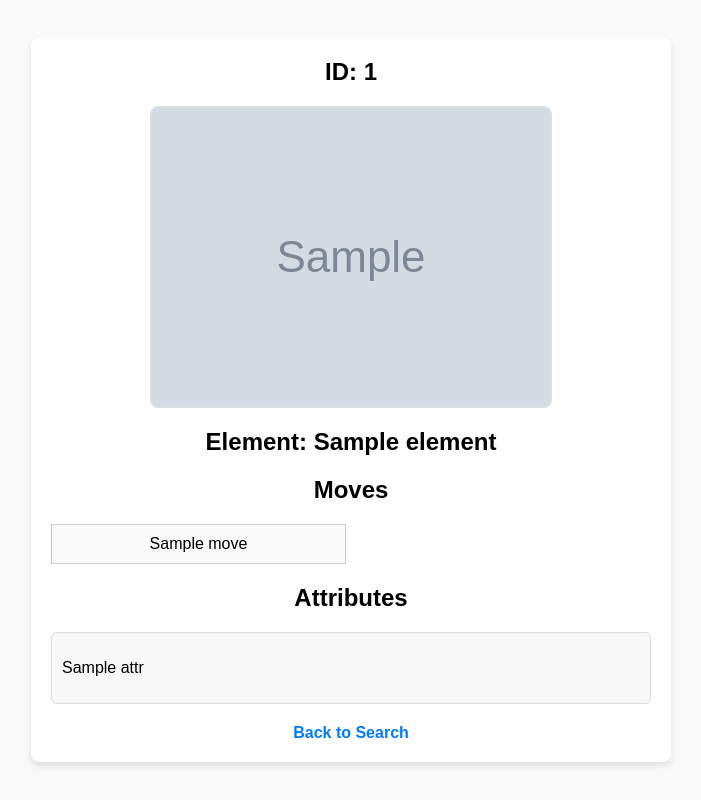
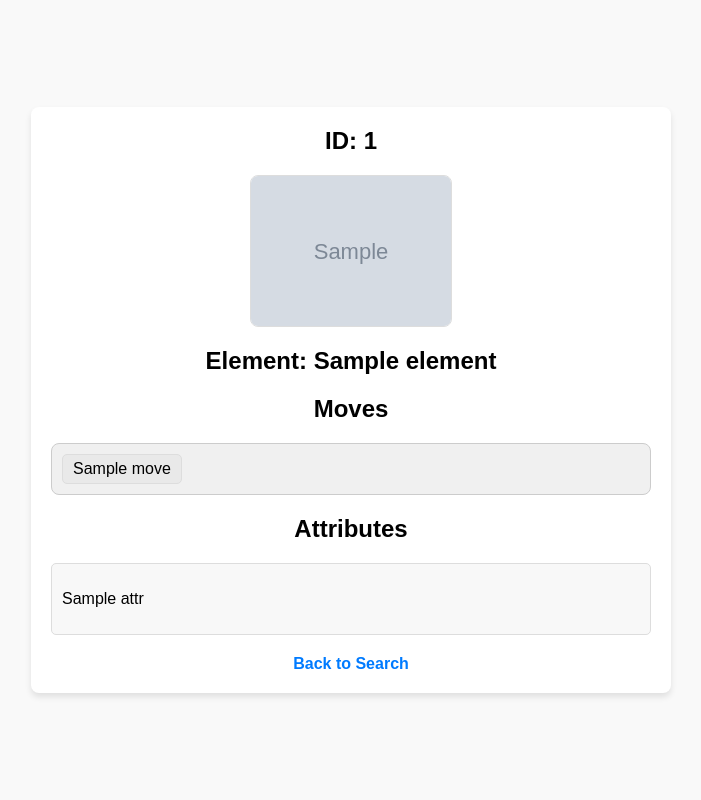
Before and after one commit to lewtondoteth/Omnia-Tools, a Flask app: template templates/result.html in a window 1280 px wide. Shown: the whole page, without its empty margins (289-990 px from the left). Run offline with Flask 3, Linux system fonts and the light colour scheme; the template is opened without the code that fills it: most values are stand-ins (such as "Sample title", 1, 10 or a date in 2020); grey boxes marked "Sample" are stand-in pictures.

Commit message:
Removed Results page

```diff
--- a/app.py
+++ b/app.py
@@ -77,12 +77,15 @@ def get_pet_details(pet_id):
     if not pet:
         return None
 
+    # Split moves into separate items and retain their formatting
+    all_moves = pet["moves"].split(', ') if pet["moves"] else []
+
     return {
         "id": pet["id"],
         "image": pet["image"],
         "element": pet["element"],
         "is_unhatched": pet["egg_status"] != "Hatched",
-        "moves": pet["moves"].split(', ') if pet["moves"] else [],
+        "moves": all_moves,
         "formatted_attributes": pet["attributes"].split('; ') if pet["attributes"] else []
     }
 
--- a/templates/result.html
+++ b/templates/result.html
@@ -29,15 +29,12 @@
             font-size: 24px;
         }
         .pet-image {
-            margin: 20px 0;
+            max-width: 200px;
+            max-height: 200px;
             border: 1px solid #ddd;
             border-radius: 8px;
-            max-width: 100%;
-            max-height: 300px;
-            height: auto;
+            margin: 20px auto;
             display: block;
-            margin-left: auto;
-            margin-right: auto;
         }
         .attributes, .moves {
             text-align: left;
@@ -47,17 +44,21 @@
             border-radius: 5px;
             border: 1px solid #ddd;
         }
-        .moves-grid {
-            display: grid;
-            grid-template-columns: 1fr 1fr;
+        .moves-container {
+            display: flex;
+            flex-wrap: wrap;
             gap: 10px;
-            margin-top: 20px;
+            margin-top: 10px;
+            background-color: #f0f0f0;
+            padding: 10px;
+            border: 1px solid #ccc;
+            border-radius: 8px;
         }
-        .move {
-            border: 1px solid #ccc;
-            padding: 10px;
-            text-align: center;
-            background-color: #f9f9f9;
+        .move-box {
+            border: 1px solid #ddd;
+            padding: 5px 10px;
+            border-radius: 5px;
+            background-color: #e9e9e9;
         }
         a {
             text-decoration: none;
@@ -78,18 +79,18 @@
             {% if pet.image %}
                 <img src="{{ pet.image }}" alt="Pet Image" class="pet-image">
             {% endif %}
-            {% if element %}
-                <h2>Element: {{ element }}</h2>
+            {% if pet.element %}
+                <h2>Element: {{ pet.element }}</h2>
             {% endif %}
-            {% if not is_unhatched %}
+            {% if not pet.is_unhatched %}
                 <h2>Moves</h2>
-                <div class="moves-grid">
-                    {% for move in moves %}
-                    <div class="move">{{ move }}</div>
-                {% else %}
-                    <div>No moves available</div>
-                {% endfor %}
+                <div class="moves-container">
+                    {% for move in pet.moves %}
+                    <div class="move-box">{{ move }}</div>
+                    {% endfor %}
                 </div>
+            {% else %}
+                <p><strong>Moves:</strong> Not available (Unhatched)</p>
             {% endif %}
             {% if pet.formatted_attributes %}
                 <h2>Attributes</h2>
```
Also changed, not shown: templates/index.html (+30 -7 lines), templates/results.html (deleted, +0 -66 lines).
